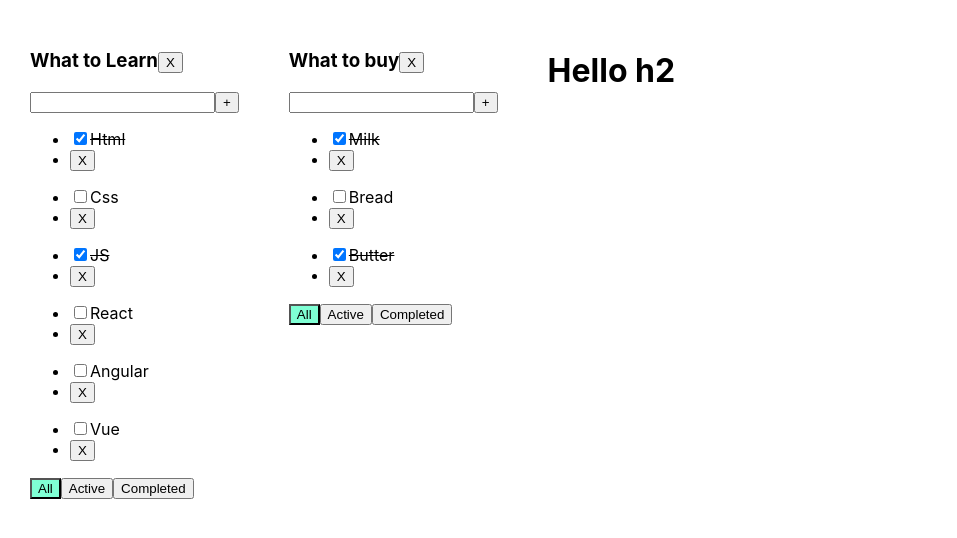
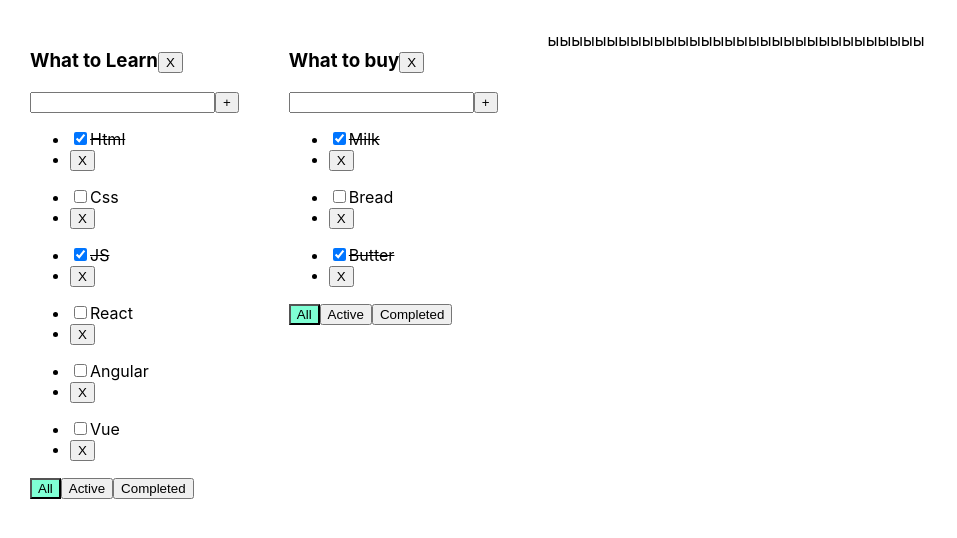
Before and after one commit to AntonPuY25/ToDoList, a React (Create React App) app: page / in a window 1280 px wide. Shown: the top 538 px of the page, without its empty margins (0-957 px from the left). Built offline with nearby package versions, Linux system fonts and the light colour scheme.

Commit message:
one more test

```diff
--- a/src/App.tsx
+++ b/src/App.tsx
@@ -111,9 +111,10 @@ function App() {
                 />
             })}
 
-<h1>Hello h2</h1>
+ыыыыыыыыыыыыыыыыыыыыыыыыыыыыыыыы
 
         </div>
+
     );
 }
 
```
